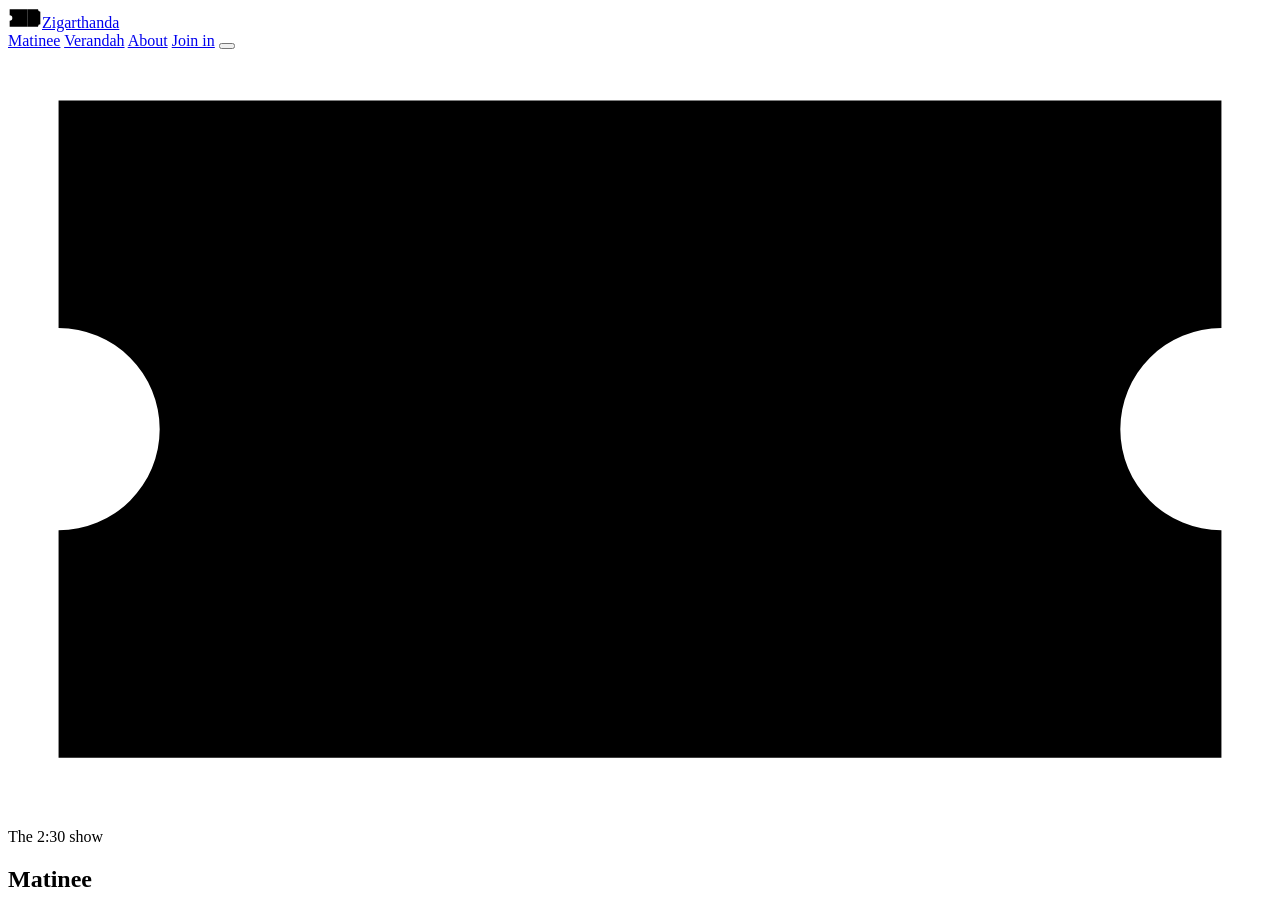
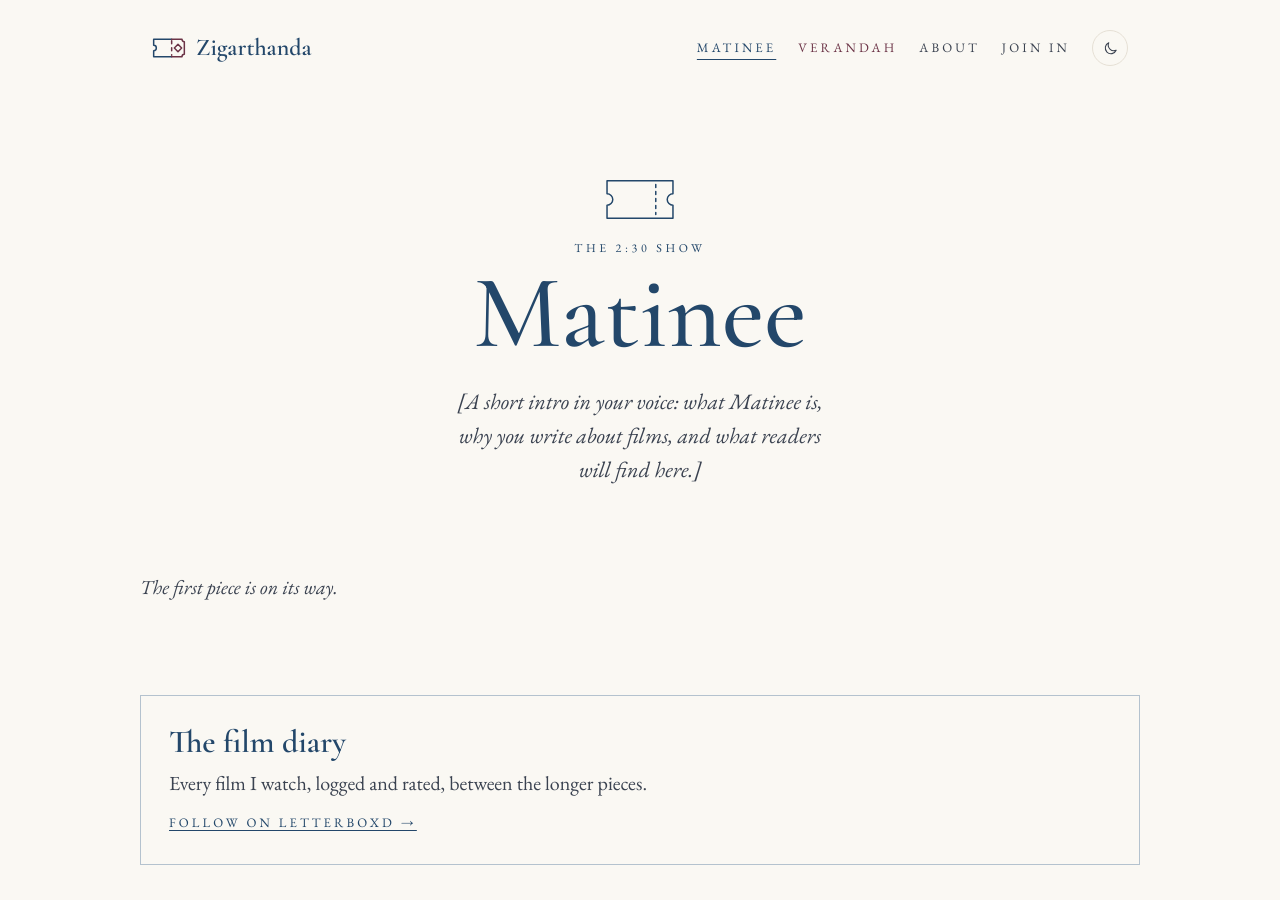
Before and after one commit to sibiusblack/zigarthanda, a Jekyll site: the page built from matinee.html, in a window 1280 px wide and 900 px high. Built offline with Jekyll 4.4.1, drawn with Linux system fonts in a browser that asks for light colours.

Commit message:
Change links and scripts to absolute paths
Updated links to use absolute paths for consistency.

```diff
--- a/matinee.html
+++ b/matinee.html
@@ -18,12 +19,12 @@
   <meta name="viewport" content="width=device-width, initial-scale=1">
   <title>Matinee — Zigarthanda</title>
   <meta name="description" content="Matinee: films and series from every language, watched closely and written slowly. By Sibiraj.">
-  <link rel="canonical" href="https://zigarthanda.in/matinee.html">
+  <link rel="canonical" href="https://zigarthanda.in/matinee/">
   <meta name="theme-color" content="#FAF8F3">
-  <script src="theme.js"></script>
+  <script src="/theme.js"></script>
 
   <meta property="og:type" content="website">
-  <meta property="og:url" content="https://zigarthanda.in/matinee.html">
+  <meta property="og:url" content="https://zigarthanda.in/matinee/">
   <meta property="og:title" content="Matinee — Zigarthanda">
   <meta property="og:description" content="Films and series from every language, watched closely and written slowly.">
   <meta name="twitter:card" content="summary">
@@ -34,15 +35,15 @@
   <link rel="preconnect" href="https://fonts.googleapis.com">
   <link rel="preconnect" href="https://fonts.gstatic.com" crossorigin>
   <link rel="stylesheet" href="https://fonts.googleapis.com/css2?family=Cormorant+Garamond:ital,wght@0,500;0,600;1,500&family=EB+Garamond:ital,wght@0,400;0,500;1,400;1,500&display=swap">
-  <link rel="stylesheet" href="style.css">
+  <link rel="stylesheet" href="/style.css">
 </head>
 <body class="page-matinee">
 
   <header class="site-header">
     <a class="mark" href="/" aria-label="Zigarthanda, home"><svg class="logo-mark" width="34" height="20" viewBox="0 0 100 60" aria-hidden="true"><path class="logo-ticket" d="M58 4 H4 V22 A8 8 0 0 1 4 38 V56 H58"/><path class="logo-stub" d="M58 4 H89 A7 7 0 0 0 96 11 V49 A7 7 0 0 0 89 56 H58"/><path class="logo-stub" d="M58 8 V52" stroke-dasharray="3 4"/><path class="logo-stub" d="M77 19 L88 30 L77 41 L66 30 Z"/></svg>Zigarthanda</a>
     <nav class="nav" aria-label="Main">
-      <a class="nav-matinee" href="matinee.html" aria-current="page">Matinee</a>
-      <a class="nav-verandah" href="verandah.html">Verandah</a>
+      <a class="nav-matinee" href="/matinee/" aria-current="page">Matinee</a>
+      <a class="nav-verandah" href="/verandah/">Verandah</a>
       <a href="/#about">About</a>
       <a href="#subscribe">Join in</a>
       <button class="theme-toggle" type="button" data-theme-toggle aria-label="Switch to dark"></button>
@@ -90,7 +91,7 @@
     </section>
 
     <!-- NEXT DOOR -->
-    <a class="next-door to-verandah" href="verandah.html">
+    <a class="next-door to-verandah" href="/verandah/">
       <span>
         <span class="nd-kicker"><svg class="door-mark" width="32" height="19" viewBox="0 0 100 60" aria-hidden="true"><path d="M12 4 H88 A8 8 0 0 0 96 12 V48 A8 8 0 0 0 88 56 H12 A8 8 0 0 0 4 48 V12 A8 8 0 0 0 12 4 Z"/><path d="M50 16 L64 30 L50 44 L36 30 Z"/></svg>Next door</span>
         <span class="nd-name">Verandah</span>
@@ -111,7 +112,7 @@
     <p class="copy">© <span id="year-copy">2026</span> Sibiraj</p>
   </footer>
 
-  <script src="filters.js"></script>
+  <script src="/filters.js"></script>
   <script>document.getElementById('year-copy').textContent = new Date().getFullYear();</script>
 </body>
 </html>
```
Also changed, not shown: other parts of matinee.html (+1 -0 lines).
